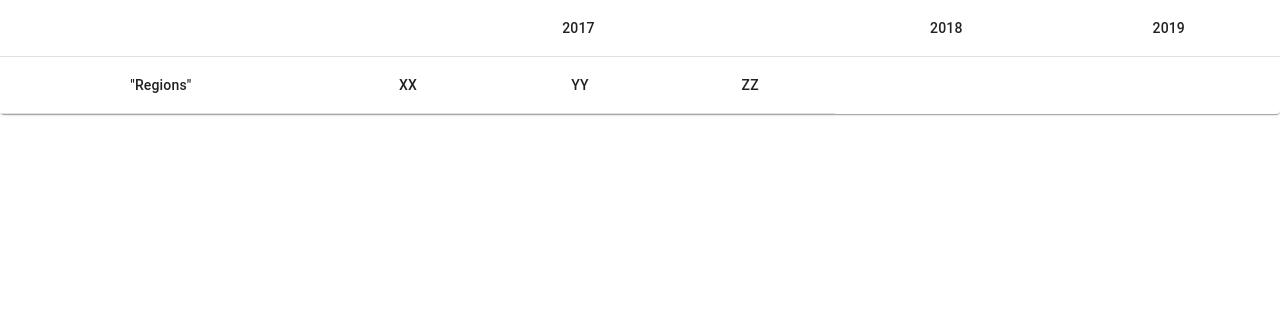
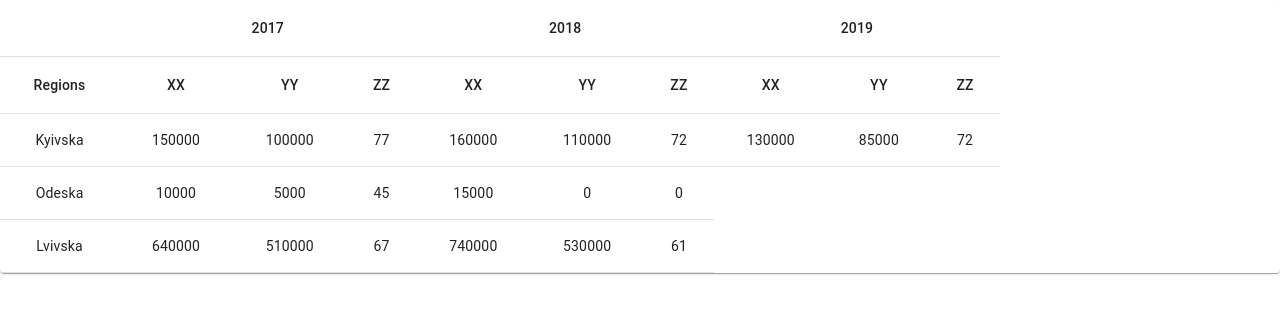
Before and after one commit to ACHASNYK/react-mui-test, a React (Create React App) app: page / in a window 1280 px wide. Shown: the top 314 px of the page. Built offline with nearby package versions, Linux system fonts and the light colour scheme.

Commit message:
prepocessing data

```diff
--- a/src/App.js
+++ b/src/App.js
@@ -5,49 +5,160 @@ import TableBody from '@mui/material/TableBody';
 import TableCell from '@mui/material/TableCell';
 import TableContainer from '@mui/material/TableContainer';
 import TableHead from '@mui/material/TableHead';
-import TablePagination from '@mui/material/TablePagination';
+// import TablePagination from '@mui/material/TablePagination';
 import TableRow from '@mui/material/TableRow';
 import { Data } from './data';
 // import './App.css';
 
+
+
 function App() {
+  // preprocessing of a data to find a longest row with a years presented to build a header with it.
+  const dataPreProcessing = () => {
+    let len = [[]];
+    let a = [];
+    Object.keys(Data).map(e => {
+      a = (Object.keys(Data[e].G))
+      len.push(a);
+    })
+    let max = len[0].length;
+    let answer = len[0];
+    for (let i = 1; i < len.length; i++) {
+
+      if (len[i].length > max) {
+        answer = len[i]
+        max = len[i].length;
+      }
+      return console.log(answer)
+    }
+  }
+  dataPreProcessing();
+  const test = Object.entries(Data)
+  console.log(test)
   const headerRow1 = Object.keys(Data.Kyivska.G);
     console.log(headerRow1)// Do whatever you like with key and value
   // const headerRow2 = Object.keys(Data.Kyivska.G.)
+  const headerRow2 = Object.entries(Data.Kyivska.G)
+  console.log(headerRow2)
+
+  const headerRow4 = Object.values(Data.Kyivska.G)
+  // headerRow4.map((e, i) => {
+  //   return Object.values(e).map(a => console.log(a.value))
+  // })
+
+
+  console.log(headerRow4)
+
 
   return (
     <Paper sx={{ width: '100%' }}>
-      <TableContainer sx={{ maxHeight: 500, maxWidth: 1500 }}>
+      <TableContainer sx={{ maxHeight: 500, maxWidth: 1000 }}>
         <Table stickyHeader aria-label='sticky table'>
-          <TableHead>
+          {/* <TableRow>
+            <TableCell align='center'>
+              <Table>
+                <TableHead>
+                  <TableRow>
+                      <TableCell align='center' rowSpan={2}><strong>regions</strong></TableCell>
+                  </TableRow>
+                </TableHead>
+                <TableBody>
+                  {Object.keys(Data).map(e => (<TableRow><TableCell align='center'>{e}</TableCell></TableRow>))}
+                </TableBody>
+              </Table>
+            </TableCell>
+            {Object.keys(Data).map()}
+            <TableCell align='center'>
+              <Table>
+                <TableHead>
+                  <TableRow>
+                    <TableRow>
+                      <TableCell align='center' colSpan={3}>
+                        {}
+                      </TableCell>
+                    </TableRow>
+                  </TableRow>
+                </TableHead>
+              </Table>
+            </TableCell> */}
+            <TableHead>
             <TableRow>
-              <TableCell align='center' colSpan={1}></TableCell>
-              {headerRow1.map((e) => (
+              <TableCell></TableCell>
+              {Object.keys(Data.Kyivska.G).map((e,i) => (
+                <TableCell key={i} align='center' colSpan={3}>{e}</TableCell>
+              ))}
+            </TableRow>
+            <TableRow>
+              <TableCell align='center'>
+                     Regions
+               </TableCell>
+              {headerRow4.map((e, i) => {
+                return (Object.keys(e).map(a =>
+                  (<TableCell key={a} align='center'>{a}</TableCell>)))
+
+                }
+              )}
+
+            </TableRow>
+          </TableHead>
+          <TableBody>
+            {Object.keys(Data).map((i) =>
+            {return (<TableRow>
+              <TableCell align='center'>{i}</TableCell>
+              {(Object.values(Data[i].G).map((e, x) => {
+                return (Object.values(e).map(a => (<TableCell key={a} align="center">{a.value}</TableCell>)))
+              })) }
+            </TableRow>)
+
+              // <TableRow>{i}
+                {/* <TableCell align='center'>{i}</TableCell> */}
+              {/* {headerRow4.map((e, i) => {
+                return (Object.values(e).map(a =>
+                  (<TableCell key={a} align='center'>{a.value}</TableCell>)))
+
+              }
+              )} */}
+                // </TableRow>
+            }
+            )}
+          </TableBody>
+          </Table>
+      </TableContainer>
+    </Paper>
 
 
-              <TableCell align='center' colSpan={3}>{e}</TableCell>
+    // <Paper sx={{ width: '100%' }}>
+      // <TableContainer sx={{ maxHeight: 500, maxWidth: 1500 }}>
+        //  <Table stickyHeader aria-label='sticky table'>
+            // <TableHead>
+              // <TableRow>
+    //           <TableCell align='center' colSpan={1}></TableCell>
 
-              )
-            )
-            }
-            </TableRow>
-            <TableRow>
-              <TableCell align='center' colSpan={1}>
-                    "Regions"
-                  </TableCell>
-              {Object.keys(Data.Kyivska.G[2017]).map((e) =>(
+    //           {headerRow1.map(e => (
+    //            <TableCell align='center' colSpan={3}>{e}</TableCell>
+    //          ))}
+    //         </TableRow>
+    //         <TableRow>
+    //           <TableCell align='center' colSpan={1}>
+    //                 Regions
+    //           </TableCell>
+    //           {headerRow4.map((e, i) => {
 
-                  <TableCell align='center'>{e}</TableCell>
+    //             (Object.keys(e).map(a => (<p>{a}</p>) ))
 
-              )
-              )}
-            </TableRow>
-          </TableHead>
-        </Table>
-      </TableContainer>
+    //           }
+    //           )}
 
-    </Paper>
+    //         </TableRow>
+    //       </TableHead>
+    //     </Table>
+    //   </TableContainer>
+    //  </Paper>
   );
 }
+// {Data.Kyivska.G.forEach((e) => {
+//                 <TableCell align='center' colSpan={1}>{Object.keys(e)}</TableCell>
 
+
+//               })};
 export default App;
```
